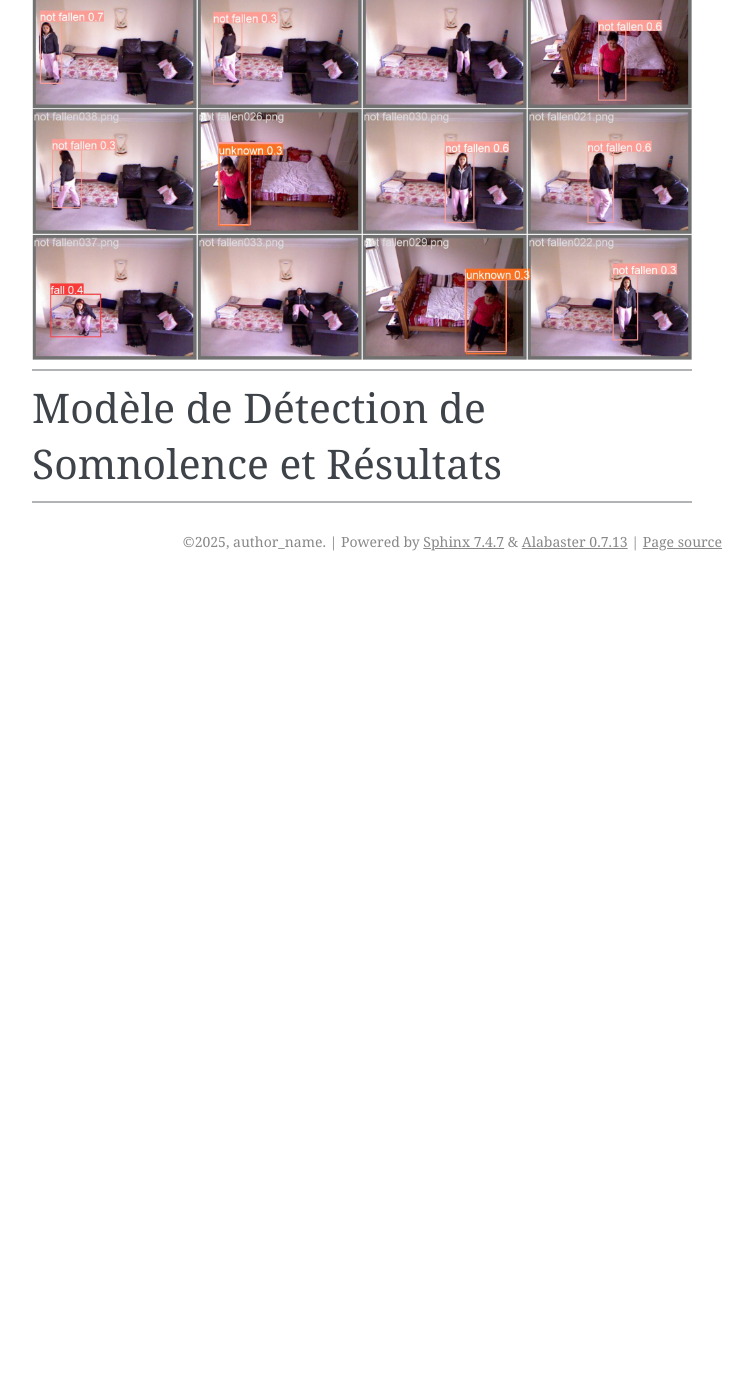
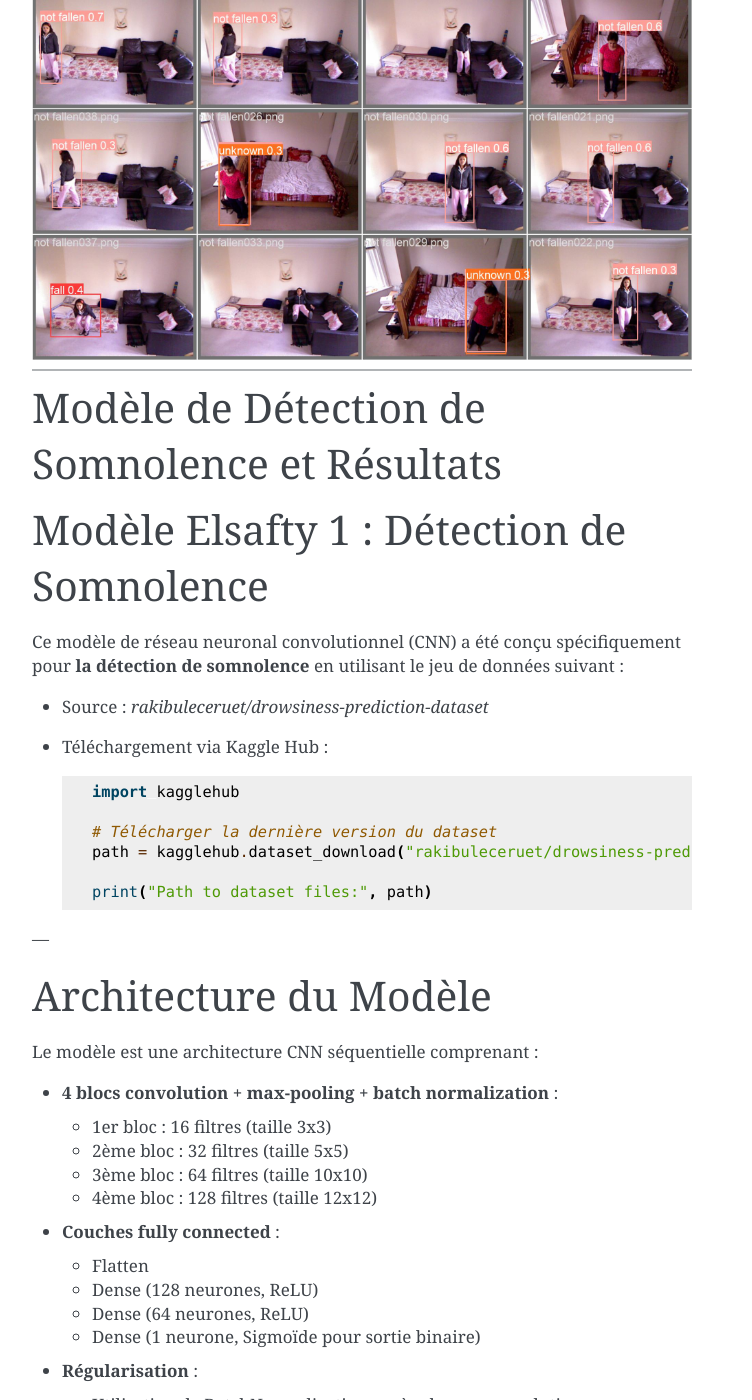
Before and after one commit to SouleymaneDiallo04/Syst-me-de-Surveillance-de-la-posture, a Sphinx documentation site: the page built from docs/source/architectures.rst, in a window 1280 px wide and 1400 px high, scrolled down 18028 px. Shown: the whole window, without its empty margins (388-1140 px from the left). Built offline with Sphinx 7.4.7, drawn with Linux system fonts in a browser that asks for light colours; pages that are not in the unit, such as notebooks, are missing from menus; before the commit the page ends 18609 px from its top, so only the background shows below that; some of the changed text lies outside the part shown.

Commit message:
Mise à jour des docstrings et du code

```diff
--- a/docs/source/architectures.rst
+++ b/docs/source/architectures.rst
@@ -485,3 +485,66 @@ Modèle de Détection de Somnolence et Résultats
 =============================================
 
 ----
+===============================
+Modèle Elsafty 1 : Détection de Somnolence
+===============================
+
+Ce modèle de réseau neuronal convolutionnel (CNN) a été conçu spécifiquement pour **la détection de somnolence** en utilisant le jeu de données suivant :
+
+- Source : `rakibuleceruet/drowsiness-prediction-dataset`
+- Téléchargement via Kaggle Hub :
+  ::
+
+      import kagglehub
+
+      # Télécharger la dernière version du dataset
+      path = kagglehub.dataset_download("rakibuleceruet/drowsiness-prediction-dataset")
+
+      print("Path to dataset files:", path)
+
+---
+
+Architecture du Modèle
+===============================
+
+Le modèle est une architecture CNN séquentielle comprenant :
+
+- **4 blocs convolution + max-pooling + batch normalization** :
+
+  - 1er bloc : 16 filtres (taille 3x3)
+  - 2ème bloc : 32 filtres (taille 5x5)
+  - 3ème bloc : 64 filtres (taille 10x10)
+  - 4ème bloc : 128 filtres (taille 12x12)
+
+- **Couches fully connected** :
+
+  - Flatten
+  - Dense (128 neurones, ReLU)
+  - Dense (64 neurones, ReLU)
+  - Dense (1 neurone, Sigmoïde pour sortie binaire)
+
+- **Régularisation** :
+
+  - Utilisation de BatchNormalization après chaque convolution
+  - Dropout de 0.25 avant la couche finale pour réduire le surapprentissage
+
+- **Compilation** :
+
+  - Perte : Binary Crossentropy
+  - Optimiseur : Adam
+  - Métrique : Accuracy
+
+Ce modèle est optimisé pour classer les états de vigilance, détectant efficacement les signes de somnolence à partir d’images issues du dataset mentionné.
+
+---
+
+Illustration de l'Architecture
+===============================
+
+.. image:: ../_static/imageSomnolance/architecture.png
+   :alt: Architecture du modèle Elsafty 1
+   :width: 600px
+
+*(Assurez-vous que l’image `architecture.png` est bien placée dans le dossier `docs/_static/ModelElsafty1/` de votre dépôt pour qu’elle s’affiche correctement sur ReadTheDocs.)*
+
+---
```
